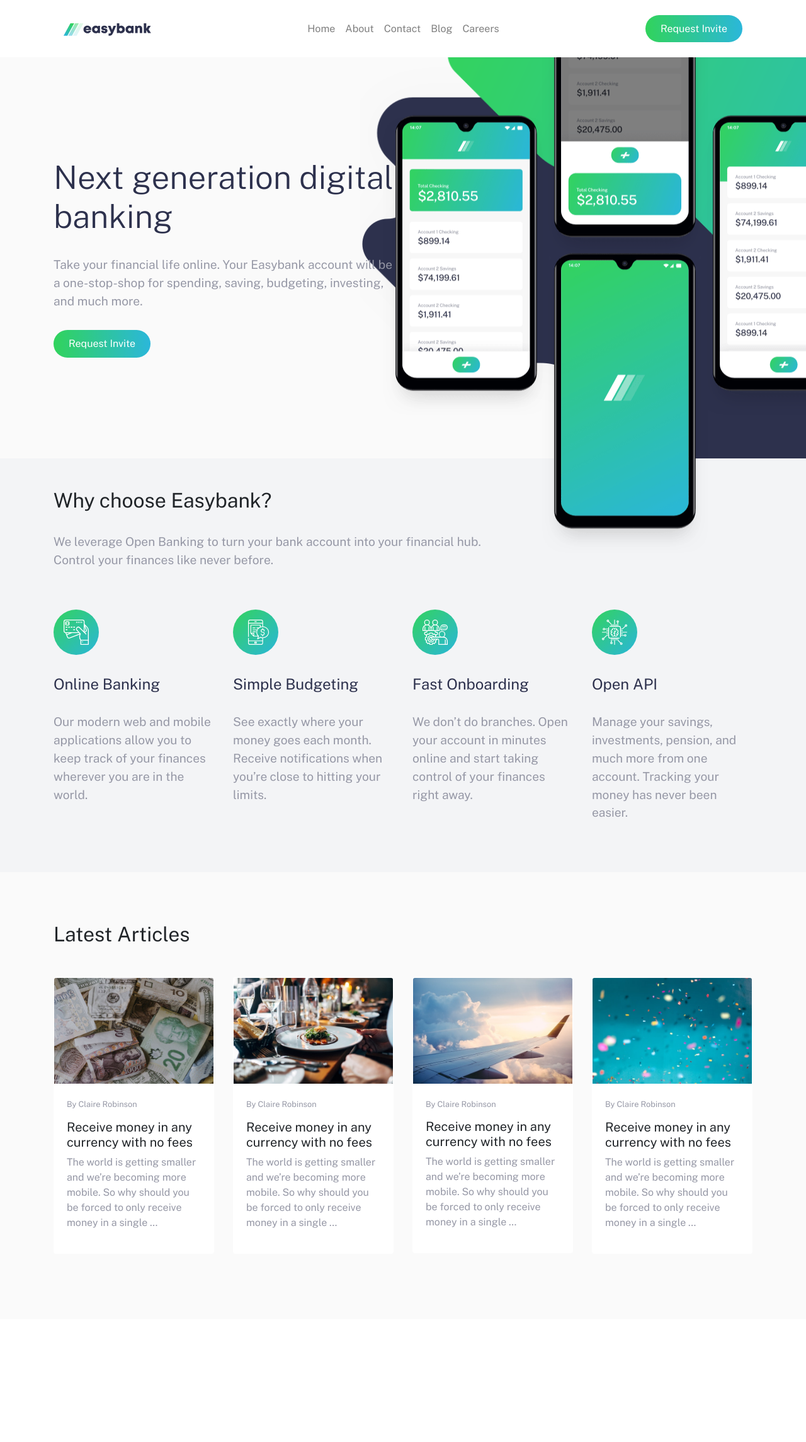
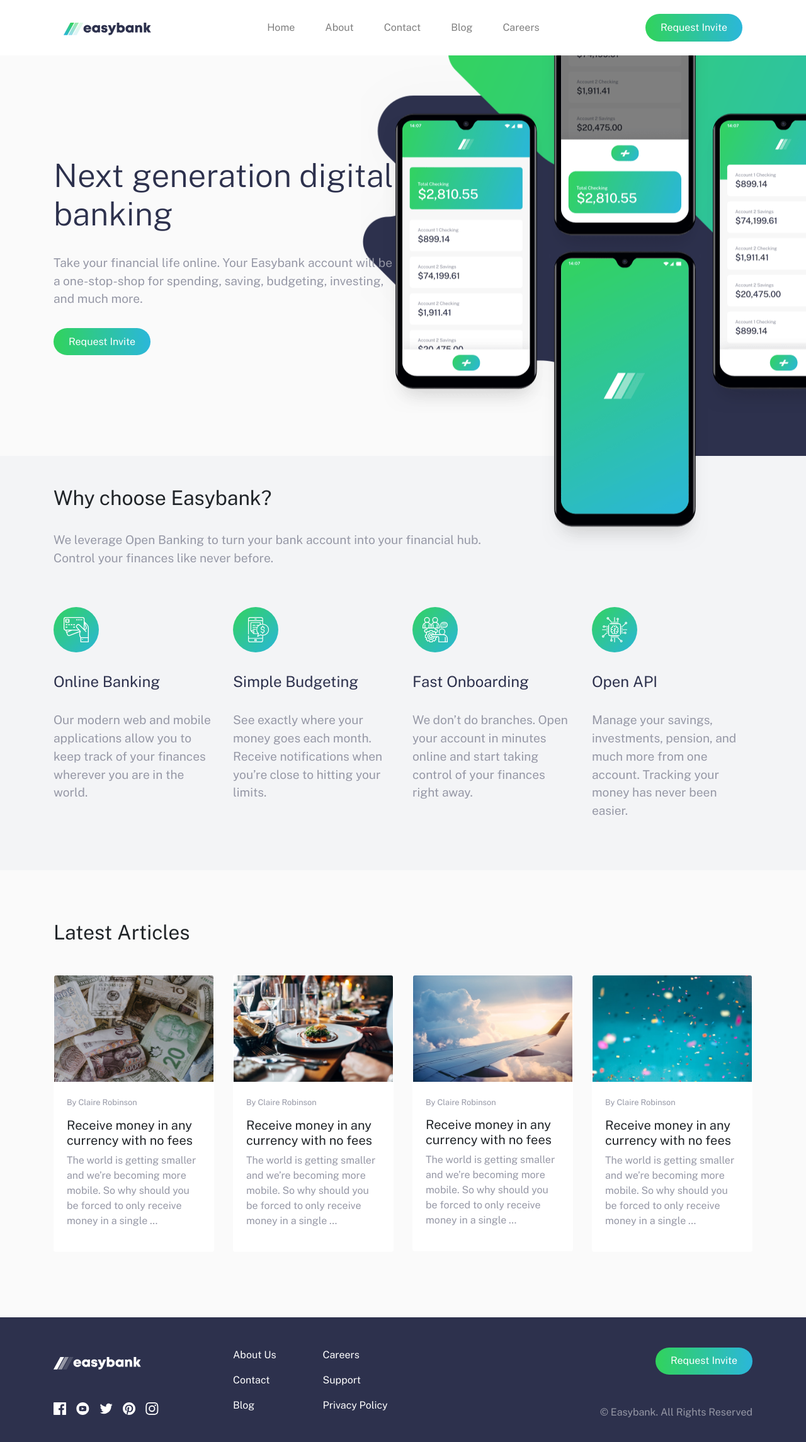
Before and after one commit to donCelis/easybank-landing-page, a React (Create React App) app: page / in a window 1280 px wide. Shown: the top 2290 px of the page at 63% size. Before the commit the page ends 2095 px from the top, so only its background shows below. Built offline with nearby package versions, Linux system fonts and the light colour scheme.

Commit message:
end project

```diff
--- a/src/components/Blog/blog.css
+++ b/src/components/Blog/blog.css
@@ -1,6 +1,17 @@
 .blog {
   background: var(--very-light-gray);
   padding: 5rem 0;
+}
+.blog .card {
+  cursor: pointer;
+  transform: translateY(0);
+  transition: transform ease 0.2s;
+}
+.blog .card:hover{
+  transform: translateY(-10px);
+}
+.blog .card:hover h5 {
+  color: var(--lime-green);
 }
 .blog img {
   object-fit: cover;
@@ -13,6 +24,7 @@
 }
 .blog article h5 {
   margin-top: 0.8rem;
+  transition: color ease 0.2s;
 }
 .blog article p {
   color: var(--grayish-blue);
--- /dev/null
+++ b/src/components/Footer/footer.css
@@ -0,0 +1,27 @@
+footer{
+  background: var(--dark-blue);
+  color: var(--grayish-blue);
+}
+footer .logo{
+  filter: brightness(10);
+}
+.icons-social a{
+  margin-right: 1rem;
+}
+.icons-social a:last-child{
+  margin-right: 0;
+}
+footer a{
+  color: white;
+}
+footer a:hover{
+  color: white;
+  text-decoration: none;
+}
+.links a{
+  margin-bottom: 1rem;
+  transition: color ease 0.2s;
+}
+.links a:hover{
+  color: var(--lime-green);
+}
--- /dev/null
+++ b/src/components/Footer/index.jsx
@@ -0,0 +1,80 @@
+import "./footer.css";
+import logo from "../../images/logo.svg";
+import iconFb from "../../images/icon-facebook.svg";
+import iconYt from "../../images/icon-youtube.svg";
+import iconTw from "../../images/icon-twitter.svg";
+import iconPin from "../../images/icon-pinterest.svg";
+import iconInsta from "../../images/icon-instagram.svg";
+
+export default function Footer() {
+  return (
+    <footer className="py-5">
+      <div className="container">
+        <div className="row">
+          <div className="col-6">
+            <div className="row align-items-center">
+              <div className="col-6">
+                <section>
+                  <a href="#" className="d-inline-block">
+                    <img className="img-fluid logo" src={logo} alt="EasyBank" />
+                  </a>
+                  <div className="mt-5 icons-social">
+                    <a href="#">
+                      <img className="img-fluid" src={iconFb} alt="" />
+                    </a>
+                    <a href="#">
+                      <img className="img-fluid" src={iconYt} alt="" />
+                    </a>
+                    <a href="#">
+                      <img className="img-fluid" src={iconTw} alt="" />
+                    </a>
+                    <a href="#">
+                      <img className="img-fluid" src={iconPin} alt="" />
+                    </a>
+                    <a href="#">
+                      <img className="img-fluid" src={iconInsta} alt="" />
+                    </a>
+                  </div>
+                </section>
+              </div>
+              <div className="col-3">
+                <section className="links">
+                  <a className="d-block" href="#">
+                    About Us
+                  </a>
+                  <a className="d-block" href="">
+                    Contact
+                  </a>
+                  <a className="d-block" href="">
+                    Blog
+                  </a>
+                </section>
+              </div>
+              <div className="col-3">
+                <section className="links">
+                  <a className="d-block" href="#">
+                    Careers
+                  </a>
+                  <a className="d-block" href="">
+                    Support
+                  </a>
+                  <a className="d-block" href="">
+                    Privacy Policy
+                  </a>
+                </section>
+              </div>
+            </div>
+          </div>
+          <div className="col-6">
+            <article className="text-right">
+              <a href="" className="btn-main">
+                Request Invite
+              </a>
+              <p className="m-0 mt-5">© Easybank. All Rights Reserved</p>
+            </article>
+          </div>
+        </div>
+      </div>
+    </footer>
+  );
+}
--- a/src/components/Navbar/header.css
+++ b/src/components/Navbar/header.css
@@ -1,8 +1,31 @@
-header{
+header {
   background: var(--white);
   position: relative;
   z-index: 9999;
 }
-.navbar-light .navbar-toggler{
+.navbar-light .navbar-toggler {
   border-color: transparent;
 }
+.nav-item {
+  margin: 0 1rem;
+}
+.nav-link {
+  position: relative;
+  padding: 1rem 1.5rem;
+}
+.nav-link::before {
+  content: "";
+  width: 100%;
+  height: 4px;
+  background: white;
+  position: absolute;
+  left: 50%;
+  transform: translateX(-50%);
+  bottom: -10px;
+  opacity: 0;
+  transition: opacity ease 0.2s;
+}
+.nav-link:hover::before{
+  background: linear-gradient(90deg, var(--lime-green) 0%, var(--bright-cyan) 100%);
+  opacity: 1;
+}
--- a/src/components/Navbar/index.jsx
+++ b/src/components/Navbar/index.jsx
@@ -3,7 +3,7 @@
 
 export default function Navbar() {
   return (
-    <header className="py-3">
+    <header className="py-2">
       <div className="container">
         <nav className="navbar navbar-expand-lg navbar-light">
           <a className="navbar-brand" href="#">
--- a/src/index.jsx
+++ b/src/index.jsx
@@ -8,6 +8,7 @@
 import NextGeneration from "./components/NextGeneration";
 import Features from "./components/Features";
 import Blog from "./components/Blog";
+import Footer from "./components/Footer";
 
 ReactDOM.render(
   <React.StrictMode>
@@ -16,6 +17,7 @@
       <NextGeneration />
       <Features />
       <Blog />
+      <Footer />
     </>
   </React.StrictMode>,
   document.getElementById("root")
--- a/src/styles/main.css
+++ b/src/styles/main.css
@@ -10,21 +10,28 @@
   --very-light-gray: hsl(0, 0%, 98%);
   --white: hsl(0, 0%, 100%);
 }
-html{
+html {
   overflow-x: hidden;
 }
 body {
   font-family: "Public Sans", sans-serif;
 }
 /* main components */
-.btn-main{
-  background: linear-gradient(90deg, var(--lime-green) 0%, var(--bright-cyan) 100%);
+.btn-main {
+  background: linear-gradient(
+    90deg,
+    var(--lime-green) 0%,
+    var(--bright-cyan) 100%
+  );
   padding: 0.6rem 1.5rem;
   color: var(--white);
   border-radius: 50px;
   display: inline-block;
+  opacity: 1;
+  transition: opacity ease 0.2s;
 }
-.btn-main:hover{
+.btn-main:hover {
   color: var(--white);
   text-decoration: none;
+  opacity: 0.6;
 }
```
Also changed, not shown: textos.html (deleted, +0 -101 lines), integrantes.txt (added), src/images/logo-white.svg (added).
